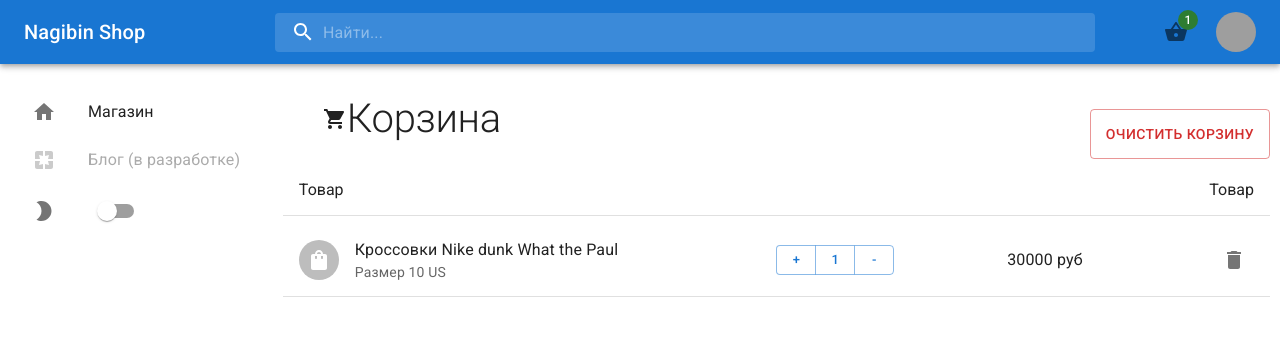
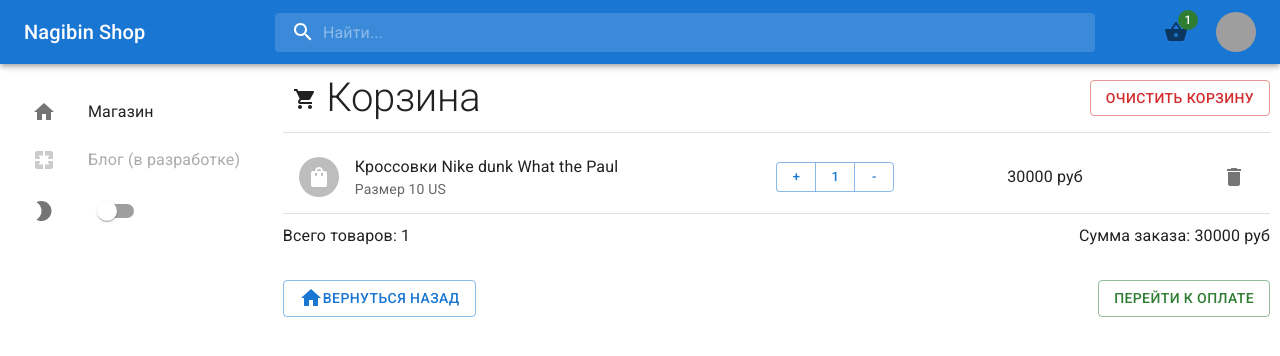
Before and after one commit to igorigor202/material_blog, a React (Create React App) app: page /cart in a window 1280 px wide. Shown: the top 356 px of the page. Built offline with nearby package versions, Linux system fonts and the light colour scheme; grey boxes are pictures that could not be loaded.

Commit message:
update cart v2

```diff
--- a/src/components/Post.jsx
+++ b/src/components/Post.jsx
@@ -33,17 +33,15 @@ const Post = ({ image, title, price }) => {
             <Box>
               <Size />
               <Button
+                variant="outlined"
                 sx={{
                   marginTop: '15px',
                   display: 'flex',
                   alignItems: 'center',
                   justifyContent: 'center',
                 }}>
-                <Typography fontSize={18} variant="h6">
+                <Typography fontSize={14} variant="h6">
                   Добавить в корзину
-                </Typography>
-                <Typography fontSize={18} sx={{ ml: '5px' }} variant="h6">
-                  0
                 </Typography>
               </Button>
             </Box>
--- a/src/pages/Cart.jsx
+++ b/src/pages/Cart.jsx
@@ -15,6 +15,7 @@ import Divider from '@mui/material/Divider';
 import LocalGroceryStoreIcon from '@mui/icons-material/LocalGroceryStore';
 import ShoppingBagIcon from '@mui/icons-material/ShoppingBag';
 import DeleteIcon from '@mui/icons-material/Delete';
+import HomeIcon from '@mui/icons-material/Home';
 
 const buttons = [
   <Button key="one">+</Button>,
@@ -24,7 +25,7 @@ const buttons = [
 
 const Cart = () => {
   return (
-    <Box flex={25}>
+    <Box flex={25} sx={{ height: '100vh' }}>
       <Box sx={{ p: '10px' }}>
         <Box
           sx={{
@@ -32,40 +33,26 @@ const Cart = () => {
             flexDirection: { xs: 'column', s: 'column', md: 'row' },
             justifyContent: 'space-between',
             alignItems: 'center',
-            mt: '30px',
           }}>
-          <Typography
+          <Box
             sx={{
-              height: '30px',
-              pl: { xs: 'none', s: '10px', md: '40px' },
-              mb: { xs: '30px', s: '30px', md: 'none' },
-              fontSize: { xs: '35px', s: '35px', md: '40px' },
+              pl: { xs: 'none', s: '10px', md: '10px' },
+              mb: { xs: '30px', s: '30px', md: '0px' },
               display: 'flex',
-              alignItems: 'center',
-            }}
-            variant="h2">
-            <LocalGroceryStoreIcon /> Корзина
-          </Typography>
-          <Button sx={{ height: '50px' }} variant="outlined" color="error">
-            Очистить корзину
-          </Button>
+            }}>
+            <Typography sx={{ fontSize: { xs: '35px', s: '35px', md: '40px' } }} variant="h2">
+              <LocalGroceryStoreIcon /> Корзина
+            </Typography>
+          </Box>
+
+          <Box>
+            <Button sx={{}} variant="outlined" color="error">
+              Очистить корзину
+            </Button>
+          </Box>
         </Box>
 
-        <List component="nav" aria-label="mailbox folders">
-          <ListItem>
-            <Box
-              sx={{
-                display: 'flex',
-                width: '100%',
-                justifyContent: 'space-between',
-              }}>
-              <Box>Товар</Box>
-              <Box>Товар</Box>
-            </Box>
-          </ListItem>
-        </List>
-
-        <Divider />
+        <Divider sx={{ mt: '10px' }} />
 
         <List component="nav" aria-label="mailbox folders">
           <ListItem>
@@ -127,6 +114,28 @@ const Cart = () => {
           </ListItem>
           <Divider />
         </List>
+        <Box sx={{ display: 'flex', justifyContent: 'space-between' }}>
+          <Box>
+            <Typography variant="subtitle1">Всего товаров: 1</Typography>
+          </Box>
+          <Box>
+            <Typography variant="subtitle1">Сумма заказа: 30000 руб</Typography>
+          </Box>
+        </Box>
+        <Box
+          sx={{
+            display: 'flex',
+            mt: '30px',
+            justifyContent: 'space-between',
+          }}>
+          <Button variant="outlined">
+            <HomeIcon />
+            Вернуться назад
+          </Button>
+          <Button variant="outlined" color="success">
+            Перейти к оплате
+          </Button>
+        </Box>
       </Box>
     </Box>
   );
```
